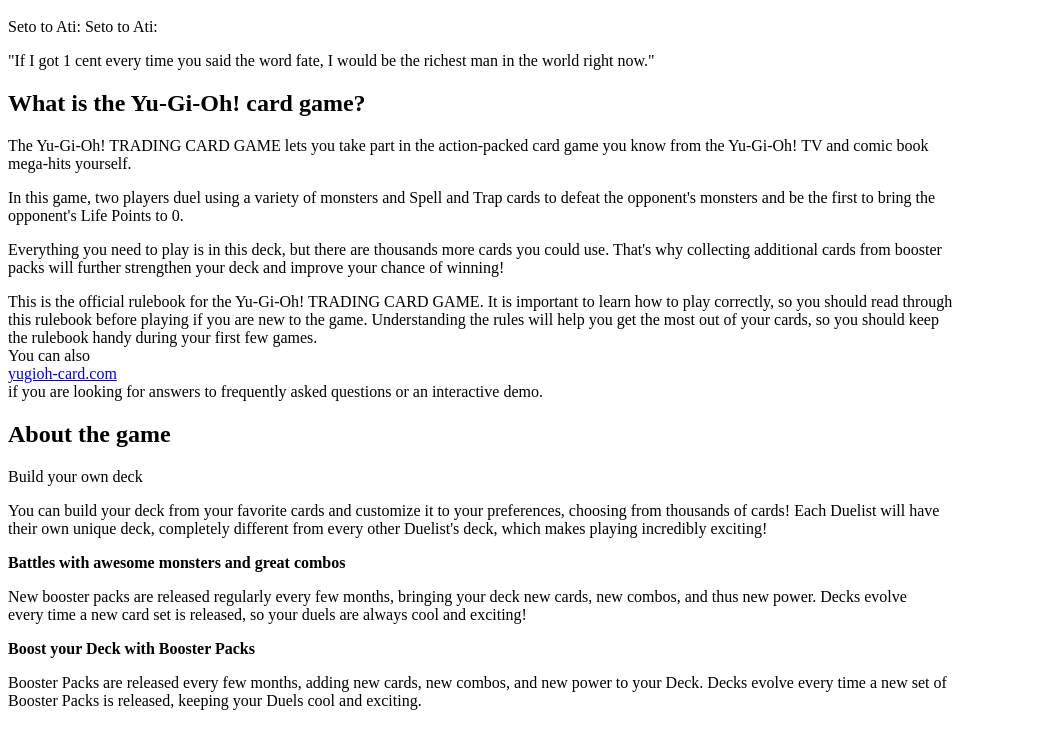
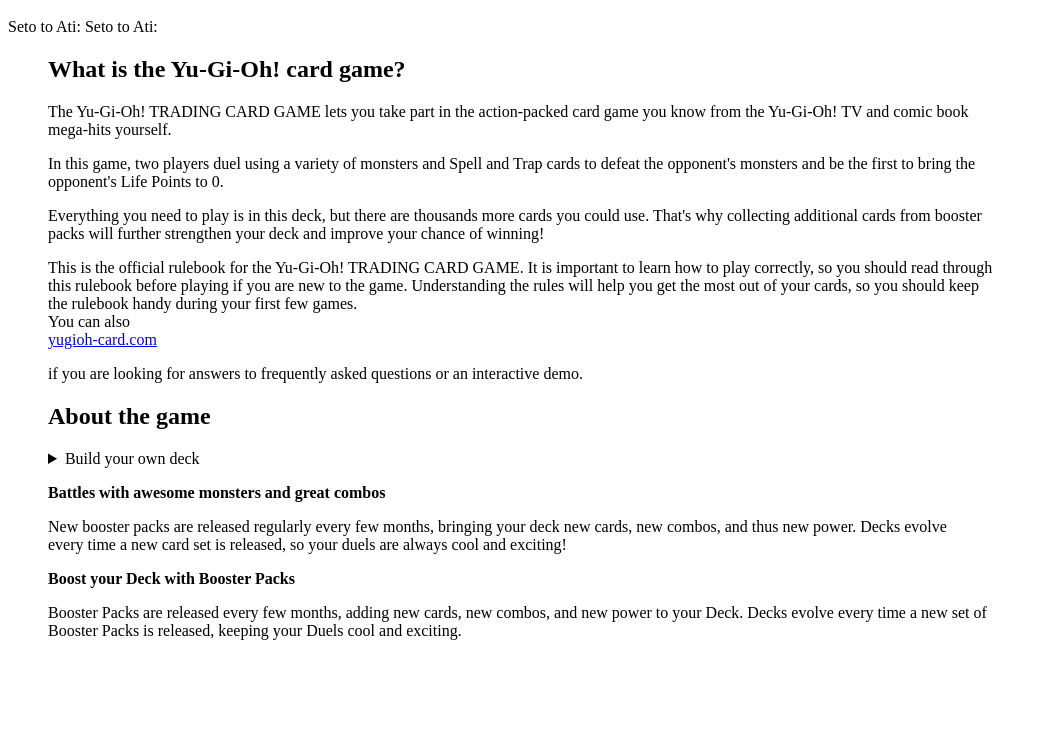
Before and after one commit to PauloGranadas/ict-www, a plain HTML site: page a/index.html in a window 1280 px wide. Shown: the part 48-796 px from the top of the page, without its empty margins (0-1047 px from the left). Drawn offline with Linux system fonts and the light colour scheme.

Commit message:
updated code

```diff
--- a/a/index.html
+++ b/a/index.html
@@ -12,9 +12,9 @@
       <p>
         Seto to Ati: Seto to Ati:
       </p>
-        <p>
+        <blockquote
           "If I got 1 cent every time you said the word fate, I would be the richest man in the world right now."
-        </p>
+        </blockquote>
     <h2>
       What is the Yu-Gi-Oh! card game?
     </h2>
@@ -25,7 +25,8 @@
             mega-hits yourself.
         </p>
         <p>
-          In this game, two players duel using a variety of monsters and Spell and Trap cards to defeat the opponent's monsters and be the first to bring the
+          In this game, two players duel using a variety of monsters and Spell and Trap cards to defeat
+          the opponent's monsters and be the first to bring the
             <br>
              opponent's Life Points to 0.
          </p>
@@ -49,14 +50,15 @@
           <a href="http://www.yugioh-card.com">
             yugioh-card.com
           </a>
-        <br>if you are looking for answers to frequently asked questions or an interactive demo.</p>
+        <p>if you are looking for answers to frequently asked questions or an interactive demo.</p>
 
   <h2>
     About the game
   </h2>
-      <p>
+  <details>
+    <summary>
       Build your own deck
-      </p>
+    </summary>
     <p>
       You can build your deck from your favorite cards and customize it to your preferences,
       choosing from thousands of cards! Each Duelist will have
@@ -64,6 +66,7 @@
        their own unique deck, completely different from every other Duelist's deck,
        which makes playing incredibly exciting!
     </p>
+  </details>
       <p>
         <strong>
           Battles with awesome monsters and great combos
```
Lines whose indentation alone changed are shown as unchanged.
